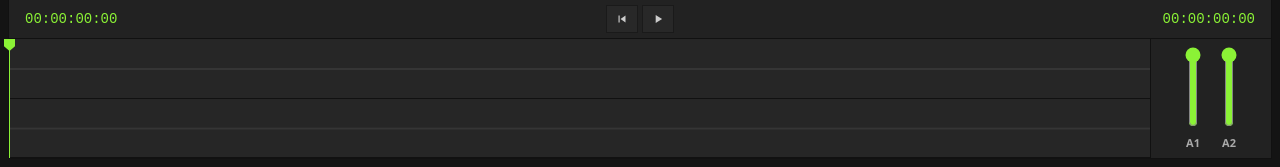
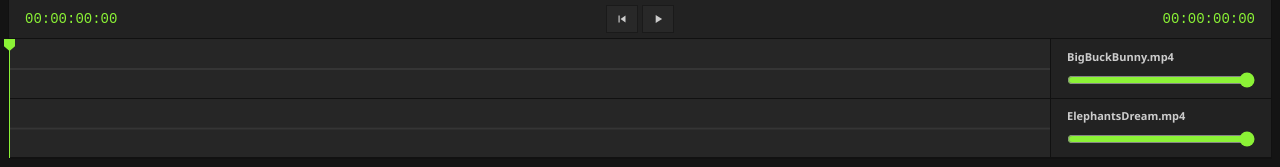
Before and after one commit to IPeralta-GLSL/VideoView, a website built with Vite: page index.html in a window 1280 px wide. Shown: the part 633-800 px from the top of the page. Built offline with nearby package versions, Linux system fonts and the light colour scheme; no server answers.

Commit message:
feat: redesign mixer panel to display track filenames with horizontal volume faders

```diff
--- a/index.html
+++ b/index.html
@@ -72,16 +72,14 @@
           <input type="range" id="timeline-slider" class="timeline-slider" min="0" max="100" value="0" step="0.01">
           <div class="playhead" id="playhead"></div>
         </div>
-        <div class="mixer-panel">
-          <div class="tracks-container">
-            <div class="audio-track">
-              <input type="range" class="fader" id="vol-track1" min="0" max="1" step="0.001" value="1" orient="vertical">
-              <label>A1</label>
-            </div>
-            <div class="audio-track">
-              <input type="range" class="fader" id="vol-track2" min="0" max="1" step="0.001" value="1" orient="vertical">
-              <label>A2</label>
-            </div>
+        <div class="track-headers">
+          <div class="track-header">
+            <div class="track-name" id="track1-name">BigBuckBunny.mp4</div>
+            <input type="range" class="fader-horizontal" id="vol-track1" min="0" max="1" step="0.001" value="1">
+          </div>
+          <div class="track-header">
+            <div class="track-name" id="track2-name">ElephantsDream.mp4</div>
+            <input type="range" class="fader-horizontal" id="vol-track2" min="0" max="1" step="0.001" value="1">
           </div>
         </div>
       </div>
--- a/main.js
+++ b/main.js
@@ -18,6 +18,8 @@ const volTrack1 = document.getElementById('vol-track1');
 const volTrack2 = document.getElementById('vol-track2');
 const canvasWave1 = document.getElementById('canvas-waveform-1');
 const canvasWave2 = document.getElementById('canvas-waveform-2');
+const track1Name = document.getElementById('track1-name');
+const track2Name = document.getElementById('track2-name');
 
 let isPlaying = false;
 let duration = 0;
@@ -189,13 +191,14 @@ const drawStaticWaveform = async (url, canvas) => {
   }
 };
 
-const handleDrop = (e, videoElement, canvas) => {
+const handleDrop = (e, videoElement, canvas, nameElement) => {
   e.preventDefault();
   const file = e.dataTransfer.files[0];
   if (file && file.type.startsWith('video/')) {
     const url = URL.createObjectURL(file);
     videoElement.src = url;
     videoElement.load();
+    nameElement.textContent = file.name;
     drawStaticWaveform(url, canvas);
     if (isPlaying) togglePlayPause();
   }
@@ -203,11 +206,11 @@ const handleDrop = (e, videoElement, canvas) => {
 
 dropLeft.addEventListener('dragenter', () => dropLeft.classList.add('drag-over'));
 dropLeft.addEventListener('dragleave', () => dropLeft.classList.remove('drag-over'));
-dropLeft.addEventListener('drop', (e) => handleDrop(e, videoBase, canvasWave1));
+dropLeft.addEventListener('drop', (e) => handleDrop(e, videoBase, canvasWave1, track1Name));
 
 dropRight.addEventListener('dragenter', () => dropRight.classList.add('drag-over'));
 dropRight.addEventListener('dragleave', () => dropRight.classList.remove('drag-over'));
-dropRight.addEventListener('drop', (e) => handleDrop(e, videoOverlay, canvasWave2));
+dropRight.addEventListener('drop', (e) => handleDrop(e, videoOverlay, canvasWave2, track2Name));
 
 window.addEventListener('load', () => {
   drawStaticWaveform(videoBase.querySelector('source').src, canvasWave1);
--- a/style.css
+++ b/style.css
@@ -269,42 +269,35 @@ body {
   clip-path: polygon(0 0, 100% 0, 100% 60%, 50% 100%, 0 60%);
 }
 
-.mixer-panel {
-  width: 120px;
+.track-headers {
+  width: 220px;
   display: flex;
-  justify-content: center;
-  align-items: center;
-  padding: 8px 0;
+  flex-direction: column;
   background-color: #222;
 }
 
-.tracks-container {
+.track-header {
+  flex: 1;
+  border-bottom: 1px solid #111;
   display: flex;
-  gap: 16px;
-  height: 100%;
+  flex-direction: column;
+  justify-content: center;
+  padding: 0 16px;
+  gap: 8px;
 }
 
-.audio-track {
-  display: flex;
-  flex-direction: column;
-  align-items: center;
-  justify-content: space-between;
-  height: 100%;
+.track-name {
+  font-size: 11px;
+  color: #ccc;
+  font-weight: 600;
+  white-space: nowrap;
+  overflow: hidden;
+  text-overflow: ellipsis;
 }
 
-.fader {
-  appearance: slider-vertical;
-  -webkit-appearance: slider-vertical;
-  width: 20px;
-  height: 80px;
+.fader-horizontal {
+  width: 100%;
   accent-color: #8bf236;
+  cursor: pointer;
   margin: 0;
-  cursor: pointer;
 }
-
-.audio-track label {
-  font-size: 11px;
-  color: #aaa;
-  font-weight: 600;
-  margin-top: 4px;
-}
```
